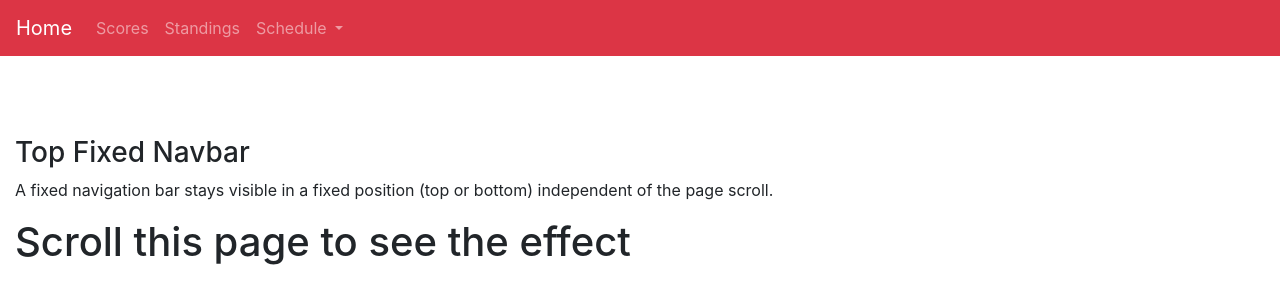
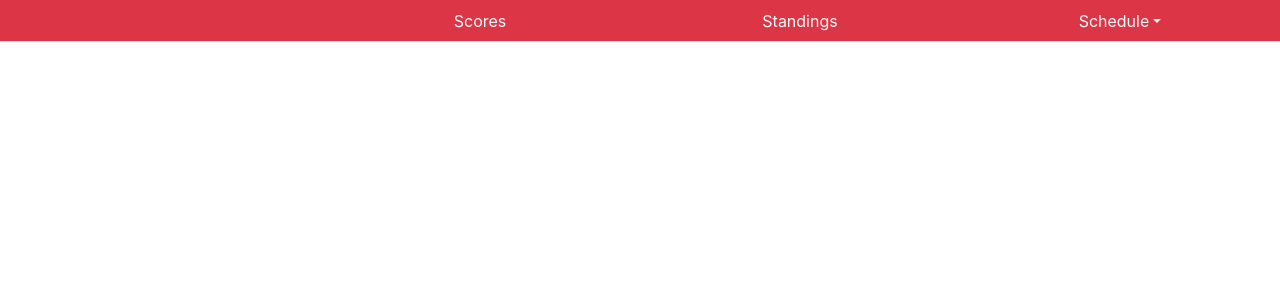
Before and after one commit to dword4/hockey-info, a Flask app: page /mock in a window 1280 px wide. Shown: the top 304 px of the page. Run offline with Flask 2, Linux system fonts and the light colour scheme; some libraries are stand-ins or nearby versions.

Commit message:
updated mock to tweak future layout

```diff
--- a/templates/mock.html
+++ b/templates/mock.html
@@ -8,39 +8,28 @@
   <script src="https://ajax.googleapis.com/ajax/libs/jquery/3.4.1/jquery.min.js"></script>
   <script src="https://cdnjs.cloudflare.com/ajax/libs/popper.js/1.16.0/umd/popper.min.js"></script>
   <script src="https://maxcdn.bootstrapcdn.com/bootstrap/4.4.1/js/bootstrap.min.js"></script>
+  <script src="https://code.iconify.design/1/1.0.3/iconify.min.js"></script>
 </head>
 <body>
- <nav class="navbar navbar-expand-sm bg-danger navbar-dark">
-  <!-- Brand -->
-  <a class="navbar-brand" href="#">Home</a>
-
-  <!-- Links -->
-  <ul class="navbar-nav">
+	<ul class="nav nav-tabs nav-justified bg-danger text-light">
 		<li class="nav-item">
-      <a class="nav-link" href="#">Scores</a>
+				<a class="nav-link text-light" href="#"><span class="iconify" data-icon="emojione-monotone:ice-hockey" data-inline="false" style="color: #FFFFFF;"></span></a>
 		</li>
 		<li class="nav-item">
-      <a class="nav-link" href="#">Standings</a>
+			<a class="nav-link text-light">Scores</a>
 		</li>
-
-    <!-- Dropdown -->
+		<li class="nav-item">
+			<a class="nav-link text-light">Standings</a>
+		</li>
 		<li class="nav-item dropdown">
-      <a class="nav-link dropdown-toggle" href="#" id="navbardrop" data-toggle="dropdown">
-       Schedule
-      </a>
-      <div class="dropdown-menu">
-			  <a class="dropdown-item" href="/schedule">Full Schedule</a>
+			<a class="nav-link dropdown-toggle text-light" data-toggle="dropdown" href="#">Schedule</a>
+			<div class="dropdown-menu bg-light">
+			  <a class="dropdown-item" href="schedule">Full Schedule</a>
 			{% for key, value in all_teams.items() %}
 			  <a class="dropdown-item" href="/schedule/{{ value }}">{{ key }}</a>
 			{% endfor %}
 			</div>
 		</li>
 	</ul>
-</nav>
-<div class="container-fluid" style="margin-top:80px">
-  <h3>Top Fixed Navbar</h3>
-  <p>A fixed navigation bar stays visible in a fixed position (top or bottom) independent of the page scroll.</p>
-  <h1>Scroll this page to see the effect</h1>
-</div>
 <body>
 </html>
```
Lines whose indentation alone changed are shown as unchanged.
